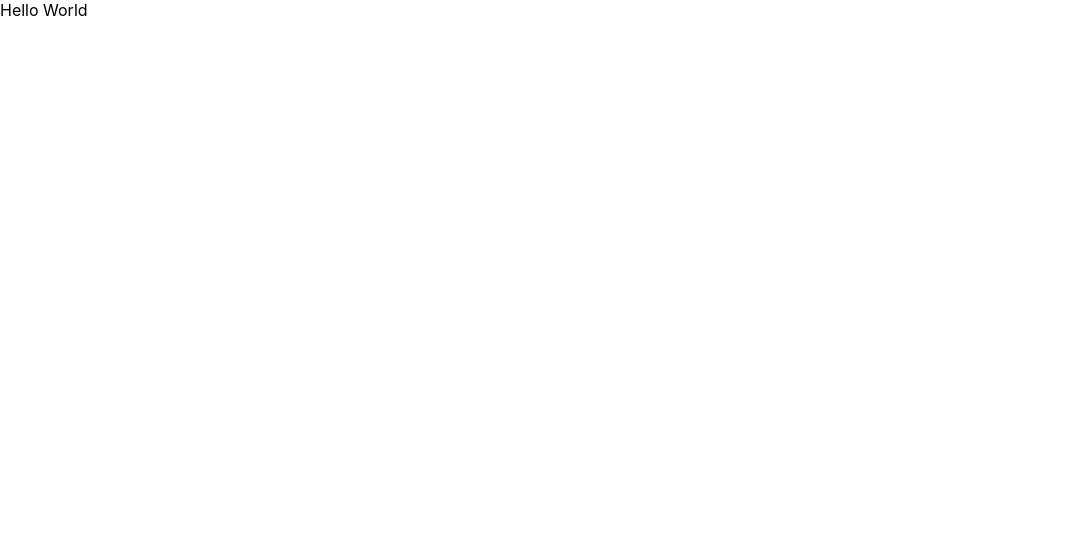
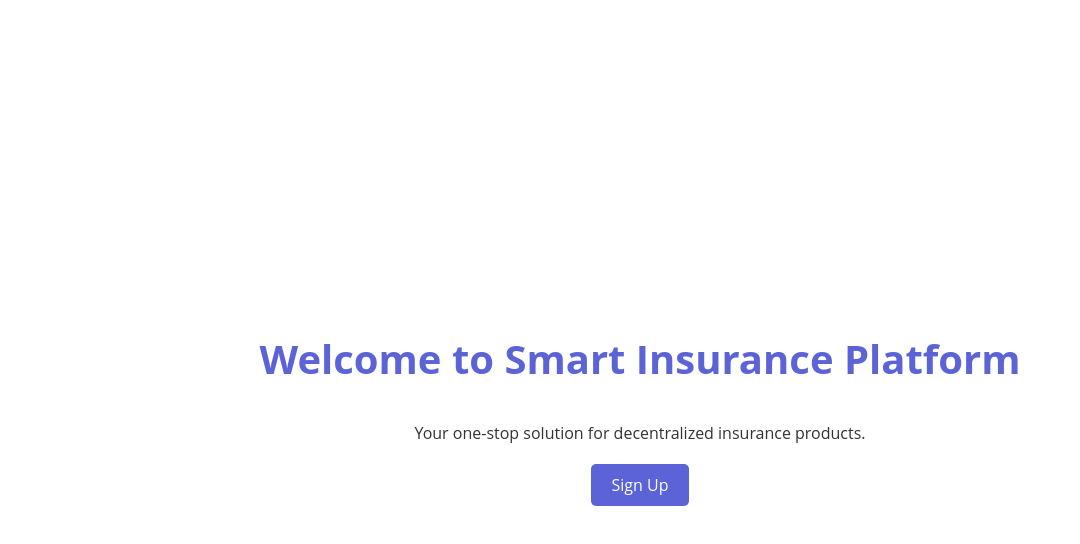
Before and after one commit to ad0rshcodes/Smart-Insurance-Application, a React (Create React App) app in the folder client/: page / in a window 1280 px wide. Shown: the top 544 px of the page, without its empty margins (0-1080 px from the left). Built offline with nearby package versions, Linux system fonts and the light colour scheme.

Commit message:
landing page add

```diff
--- a/client/src/pages/Home.js
+++ b/client/src/pages/Home.js
@@ -1,7 +1,17 @@
 import React from "react";
+import { Link } from "react-router-dom";
+import "../styles/Home.css";
 
 function Home() {
-  return <div>Hello World</div>;
+  return (
+    <div className="home-container">
+      <h1>Welcome to Smart Insurance Platform</h1>
+      <p>Your one-stop solution for decentralized insurance products.</p>
+      <div className="navigation-links">
+        <Link to="/signup">Sign Up</Link>
+      </div>
+    </div>
+  );
 }
 
 export default Home;
--- a/client/src/pages/SignUp.js
+++ b/client/src/pages/SignUp.js
@@ -1,7 +1,25 @@
-import React from "react";
+// import React from "react";
+// import { useAuth } from "@propelauth/react";
 
-function Home() {
-  return <div>Sign Up Page</div>;
-}
+// function SignUp() {
+//   const { authInfo, isAuthenticating } = useAuth();
 
-export default Home;
+//   if (isAuthenticating) {
+//     return <div>Loading...</div>;
+//   }
+
+//   if (authInfo) {
+//     // User is already authenticated
+//     return <div>You are already signed up and logged in!</div>;
+//   }
+
+//   // User is not authenticated, show the sign-up form
+//   return (
+//     <div>
+//       {/* Your sign-up form or a link to PropelAuth's hosted sign-up page */}
+//       <a href="https://your-auth-url.propelauth.com/signup">Sign Up</a>
+//     </div>
+//   );
+// }
+
+// export default SignUp;
--- /dev/null
+++ b/client/src/styles/Home.css
@@ -0,0 +1,60 @@
+:root {
+  --primary-color: #5b63d6; /* Replace with your primary color */
+  --secondary-color: #f4f5f7; /* Replace with your secondary color */
+  --text-color: #333; /* Replace with your text color */
+  --background-color: #fff; /* Replace with your background color */
+}
+
+/* Typography */
+@import url("https://fonts.googleapis.com/css2?family=Open+Sans:wght@400;600;700&display=swap");
+
+body {
+  font-family: "Open Sans", sans-serif;
+  color: var(--text-color);
+  background-color: var(--background-color);
+}
+
+/* Homepage styles */
+.home-container {
+  display: flex;
+  flex-direction: column;
+  justify-content: center; /* Aligns vertically */
+  align-items: center; /* Aligns horizontally */
+  height: 100vh; /* Full height of the viewport */
+  text-align: center;
+  /* padding: 20px; */
+}
+
+.home-container h1 {
+  color: var(--primary-color);
+  font-size: 2.5rem;
+  margin-bottom: 20px;
+}
+
+.home-container p {
+  font-size: 1rem;
+  margin-bottom: 30px;
+}
+
+.navigation-links a {
+  text-decoration: none;
+  color: var(--background-color);
+  background-color: var(--primary-color);
+  padding: 10px 20px;
+  border-radius: 5px;
+  margin: 0 10px;
+  transition: background-color 0.3s ease;
+}
+
+.navigation-links a:hover {
+  background-color: #4a52c7; /* Darker shade of the primary color */
+  color: var(
+    --secondary-color
+  ); /* Ensure text color contrasts with the new background */
+}
+
+/* Utility classes */
+.btn-primary {
+  background-color: var(--primary-color);
+  /* Other button styles */
+}
--- /dev/null
+++ b/package.json
@@ -0,0 +1,5 @@
+{
+  "dependencies": {
+    "@propelauth/react": "^2.0.19"
+  }
+}
```
Also changed, not shown: 1 other file (tests, documents, lock files or other folders).
